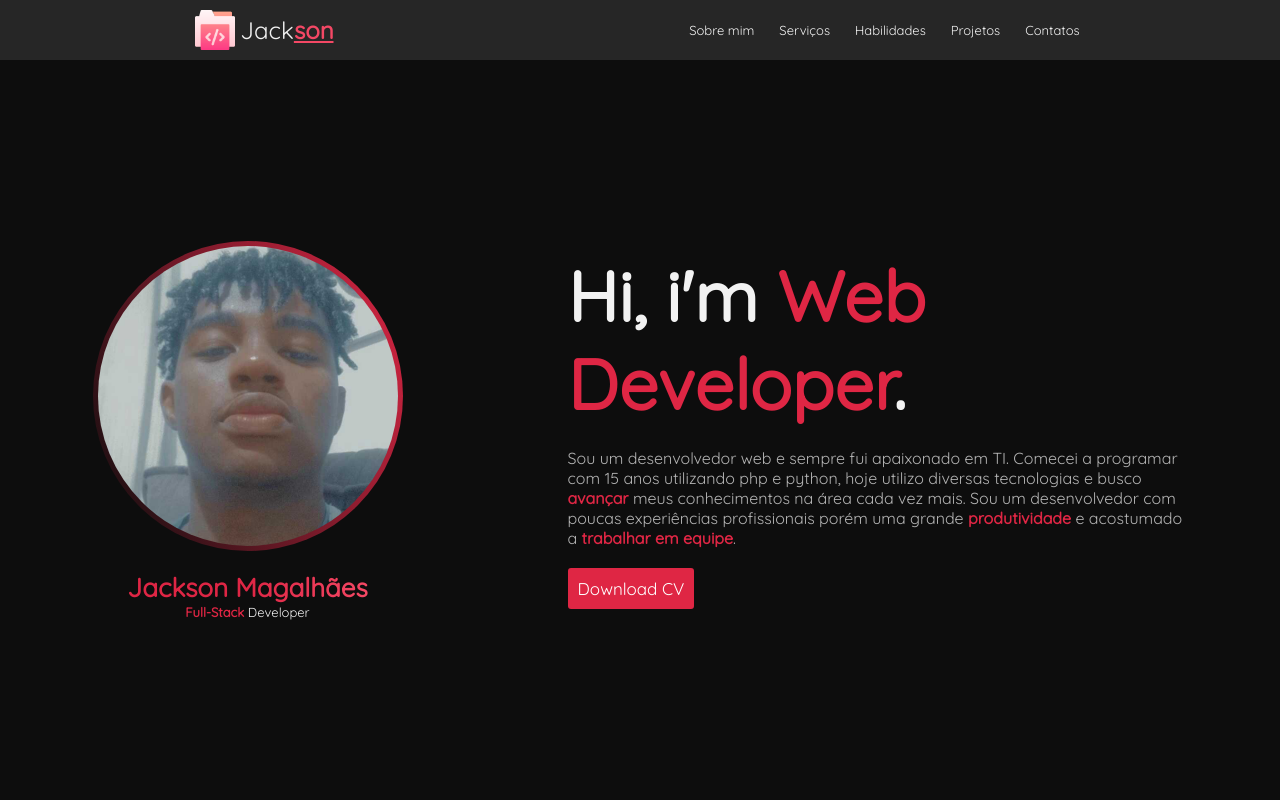
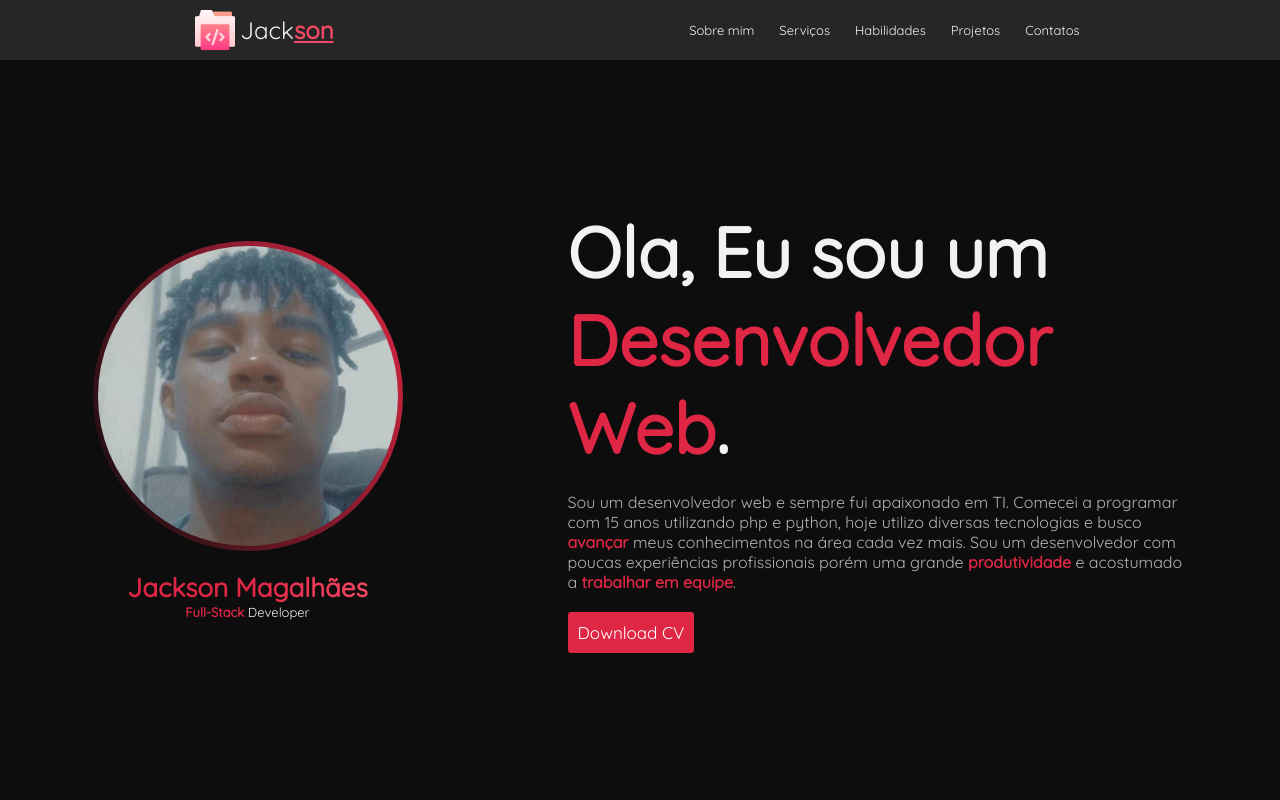
Before and after one commit to Jackson-SM/Portfolio, a React (Vite) app: page / in a window 1280 px wide. Shown: the top 800 px of the page. Built offline with nearby package versions, Linux system fonts and the light colour scheme.

Commit message:
refactor: section hero text color changed

```diff
--- a/src/pages/Home/components/SectionHero/index.tsx
+++ b/src/pages/Home/components/SectionHero/index.tsx
@@ -11,7 +11,7 @@ export function SectionHero() {
     <ContainerHero id="aboutme">
       <ContainerApresentation>
         <TextColor size="large_xx">
-          Hi, i'm <strong>Web Developer</strong>.
+          Ola, Eu sou um <strong>Desenvolvedor Web</strong>.
         </TextColor>
         <TextColor size="small" as="span" css={{ color: '$textDark' }}>
           Sou um desenvolvedor web e sempre fui apaixonado em TI. Comecei a programar com 15 anos utilizando php e
```
